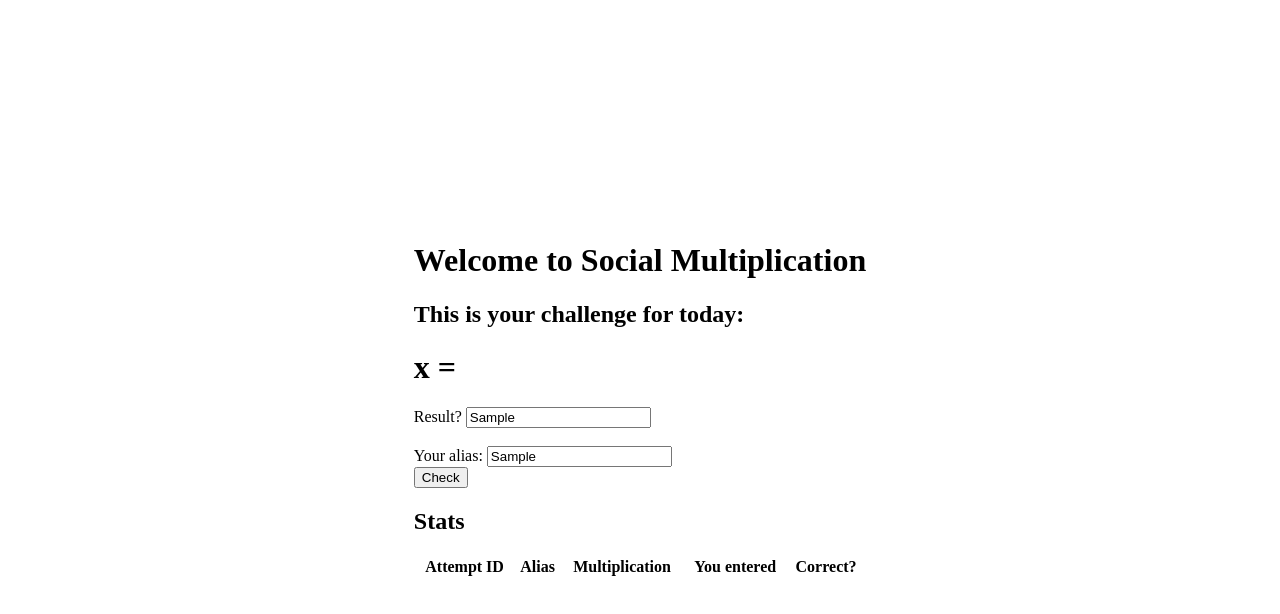
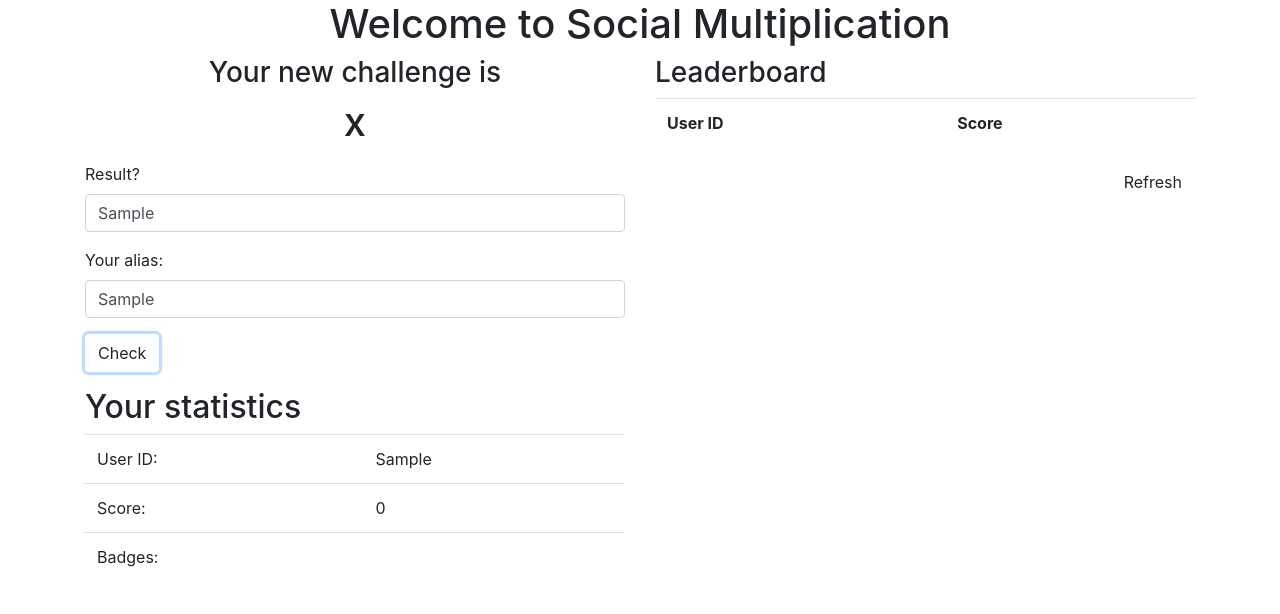
Before and after one commit to xzinoviou/math-game, a plain HTML site: page ui/index.html in a window 1280 px wide. Both pictures are taken after typing "Sample", "Sample" into the empty fields and a click on the input "Check". Drawn offline with nearby package versions, Linux system fonts and the light colour scheme; no server answers.

Commit message:
updated with leaderboard button the html

```diff
--- a/ui/index.html
+++ b/ui/index.html
@@ -1,39 +1,91 @@
 <!DOCTYPE html>
-<html lang="en">
+<html>
 <head>
-    <meta charset="UTF-8">
     <title>Multiplication v1</title>
-    <link rel="stylesheet" type="text/css" href="styles.css">
+    <link href="css/bootstrap.min.css" rel="stylesheet">
     <script src="https://ajax.googleapis.com/ajax/libs/jquery/3.1.1/jquery.min.js"></script>
     <script src="multiplication-client.js"></script>
+    <script src="gamification-client.js"></script>
+    <meta name="viewport" content="width=device-width, initial-scale=1">
 </head>
+
 <body>
-<div>
-    <h1>Welcome to Social Multiplication</h1>
-    <h2>This is your challenge for today:</h2>
-    <h1>
-        <span class="multiplication-a"></span> x <span class="multiplication-b"></span> =
+<div class="container">
+    <div class="row">
+        <div class="col-md-12">
+            <h1 class="text-center">Welcome to Social Multiplication</h1>
+        </div>
+    </div>
+    <div class="row">
+        <div class="col-md-6">
+            <h3 class="text-center">Your new challenge is</h3>
+            <h1 class="text-center">
+                <span class="multiplication-a"></span> x <span class="multiplication-b"></span>
             </h1>
             <p>
             <form id="attempt-form">
-        Result? <input type="text" name="result-attempt"><br><br>
-        Your alias: <input type="text" name="user-alias"><br>
-        <input type="submit" value="Check">
+                <div class="form-group">
+                    <label for="result-attempt">Result?</label>
+                    <input type="text" name="result-attempt" id="result-attempt" class="form-control">
+                </div>
+                <div class="form-group">
+                    <label for="user-alias">Your alias:</label>
+                    <input type="text" name="user-alias" id="user-alias" class="form-control">
+                </div>
+                <input type="submit" value="Check" class="btn btn-default">
             </form>
             </p>
-    <h2><span class="result-message"></span></h2>
-    <h2>Stats</h2>
-    <table id="stats" style="width: 100%">
+            <div class="result-message"></div>
+
+            <div id="stats-div" style="display: none;">
+                <h2>Your statistics</h2>
+                <table id="stats" class="table">
+                    <tbody>
+                    <tr>
+                        <td class="info">User ID:</td>
+                        <td id="stats-user-id"></td>
+                    </tr>
+                    <tr>
+                        <td class="info">Score:</td>
+                        <td id="stats-score"></td>
+                    </tr>
+                    <tr>
+                        <td class="info">Badges:</td>
+                        <td id="stats-badges"></td>
+                    </tr>
+                    </tbody>
+                </table>
+            </div>
+
+        </div>
+        <div class="col-md-6">
+            <h3>Leaderboard</h3>
+            <table id="leaderboard" class="table">
+                <tr>
+                    <th>User ID</th>
+                    <th>Score</th>
+                </tr>
+                <tbody id="leaderboard-body"></tbody>
+            </table>
+            <div class="text-right">
+                <button id="refresh-leaderboard" class="btn btn-default" type="submit">Refresh</button>
+            </div>
+
+            <div id="results-div" style="display: none;">
+                <h2>Your latest attempts</h2>
+                <table id="results" class="table">
                     <tr>
                         <th>Attempt ID</th>
-            <th>Alias</th>
                         <th>Multiplication</th>
                         <th>You entered</th>
                         <th>Correct?</th>
                     </tr>
-        <tbody id="stats-body"></tbody>
+                    <tbody id="results-body"></tbody>
                 </table>
             </div>
-
+        </div>
+    </div>
+</div>
+<script src="js/bootstrap.min.js"></script>
 </body>
 </html>
```
Lines whose indentation alone changed are shown as unchanged.
